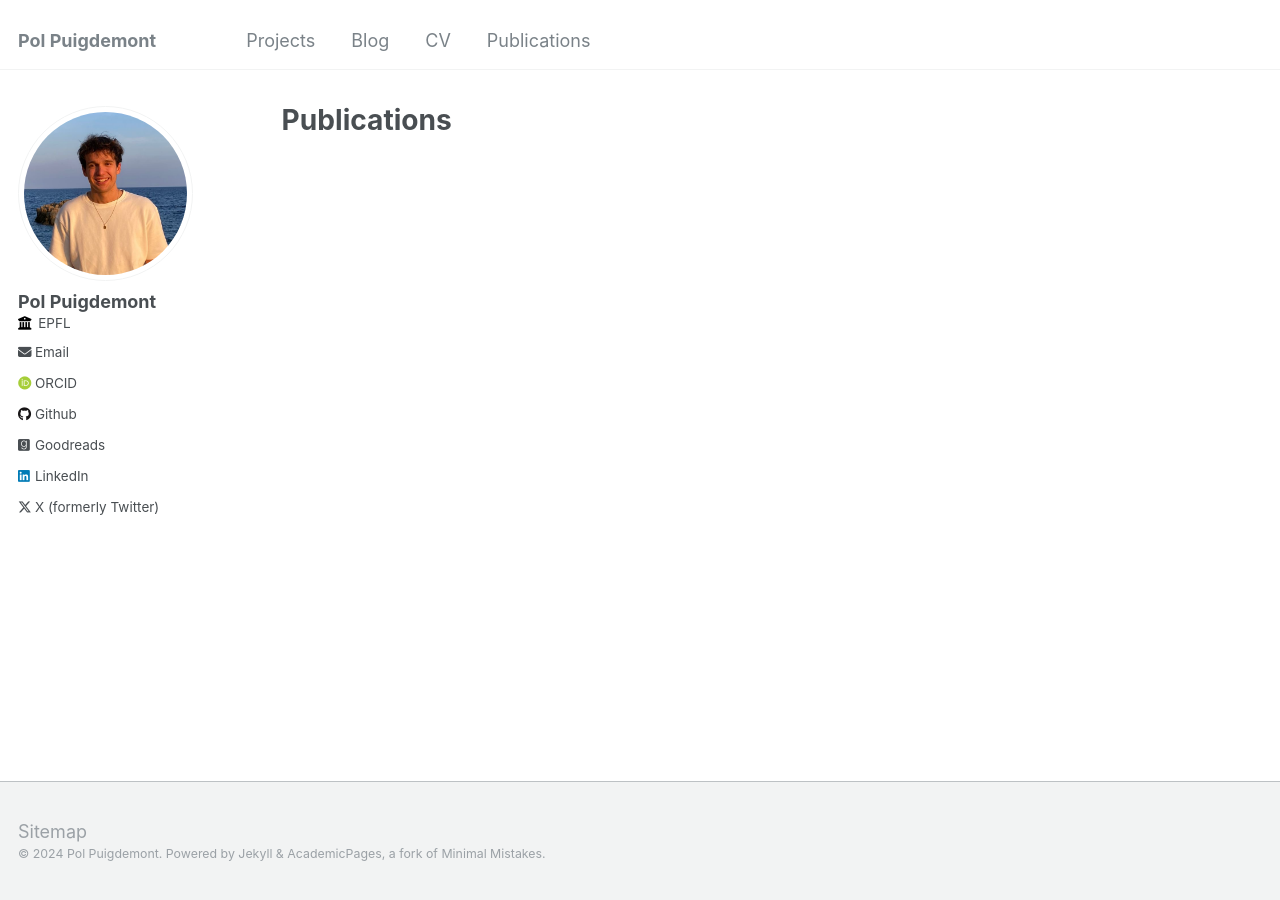
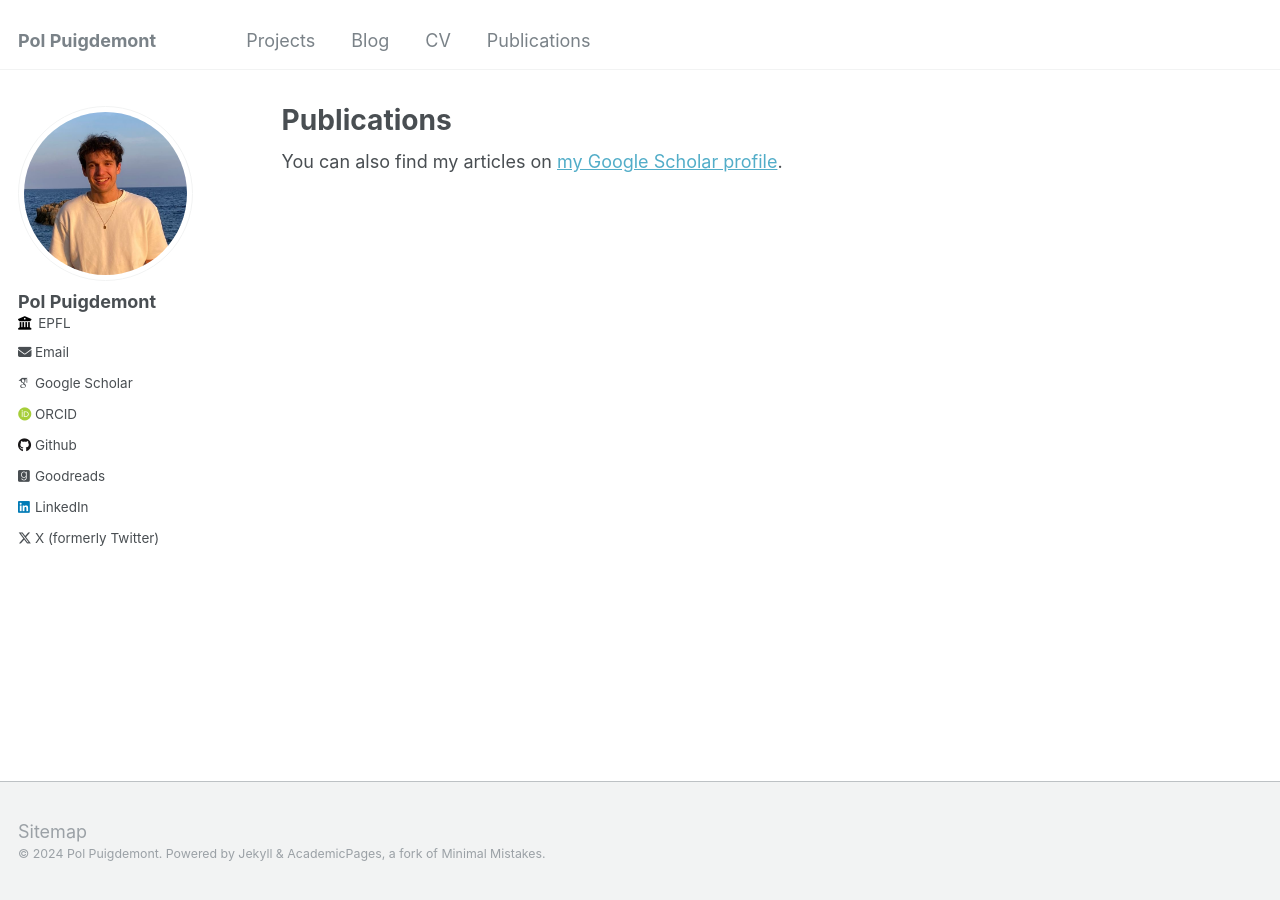
Before and after one commit to puigde/puigde.github.io, a Jekyll site: the page built from _pages/publications.md, in a window 1280 px wide. Built offline with Jekyll 4.4.1, drawn with Linux system fonts in a browser that asks for light colours; some web fonts are replaced; part of the change alters nothing that is shown.

Commit message:
add google scholar

```diff
--- a/_config.yml
+++ b/_config.yml
@@ -31,7 +31,7 @@ author:
 
   # Academic websites
   arxiv            : # URL - Update with the correct link to your profile
-  googlescholar    : # "https://scholar.google.com/citations?user=PS_CX0AAAAAJ"
+  googlescholar    : "https://scholar.google.es/citations?hl=en&user=HvBKfKUAAAAJ"
   impactstory      : # URL
   orcid            : "http://orcid.org/0009-0003-8080-9626"
   pubmed           : #"https://www.ncbi.nlm.nih.gov/pubmed/?term=john+snow"
```
